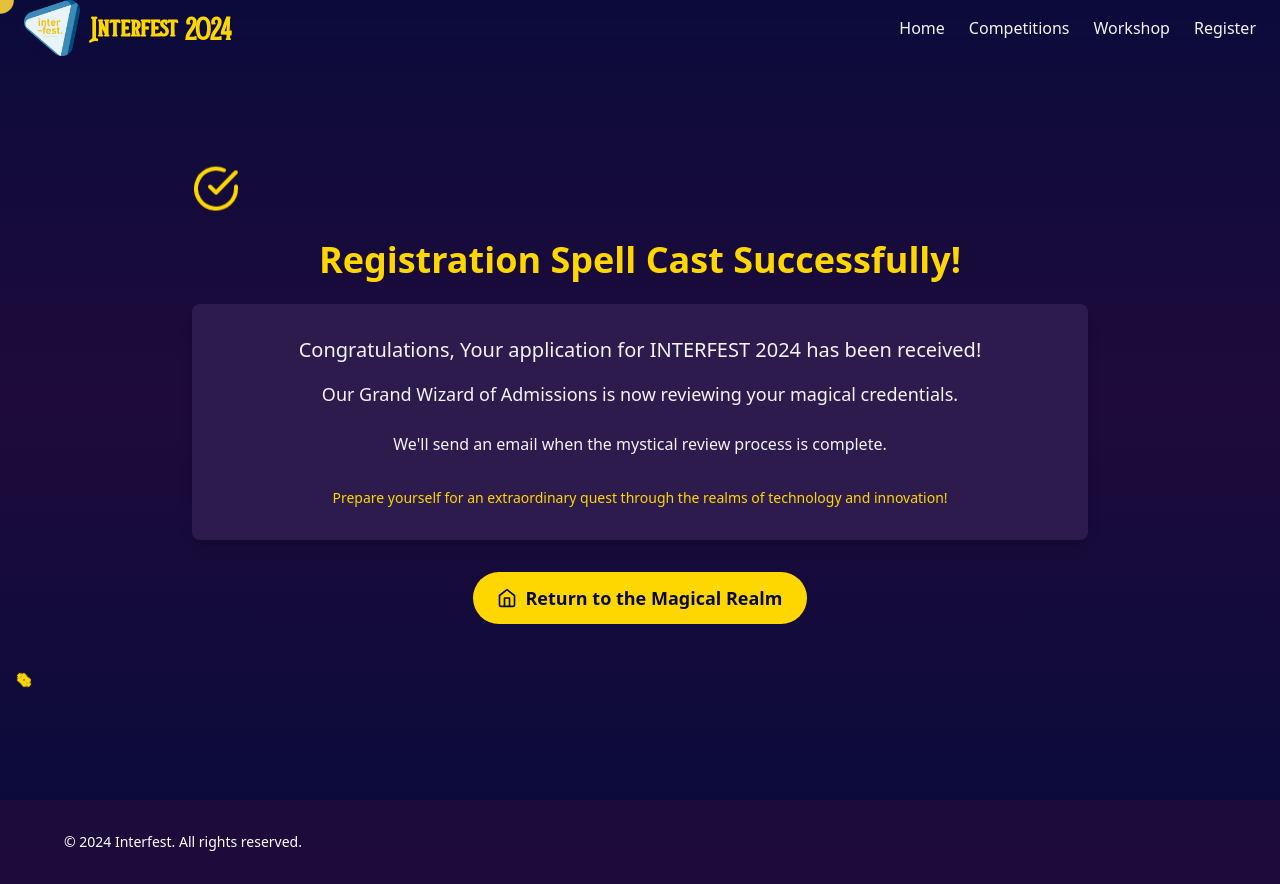
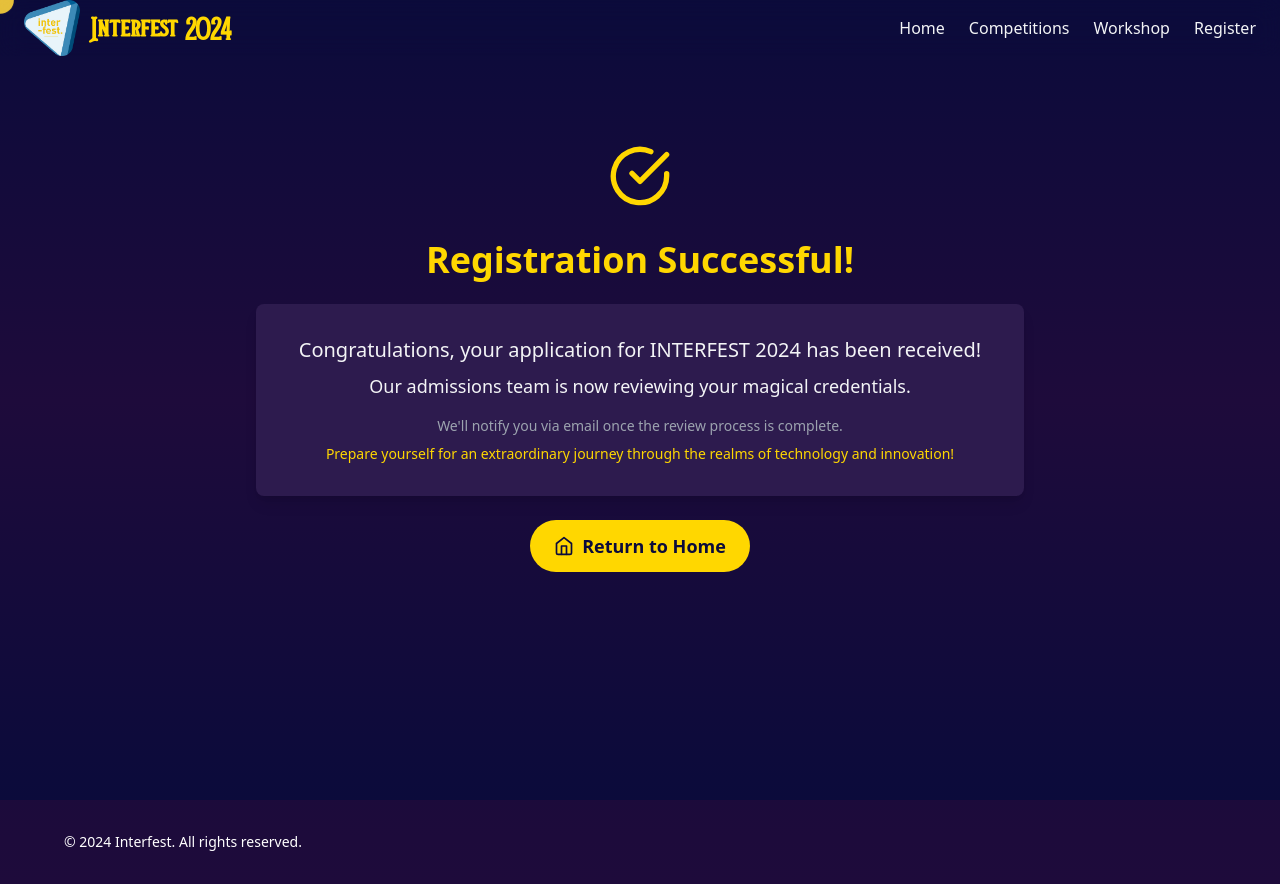
Before and after one commit to Wisnusat/interfest2024, a Next.js app: page /success in a window 1280 px wide. Built offline with nearby package versions, Linux system fonts and the light colour scheme.

Commit message:
refined success + add batch + max teamName length 30c

```diff
--- a/app/success/page.tsx
+++ b/app/success/page.tsx
@@ -2,50 +2,11 @@
 
 import React, { useEffect, useState } from 'react'
 import { motion } from 'framer-motion'
-import { SparklesIcon, CheckCircleIcon, HomeIcon } from 'lucide-react'
+import { CheckCircleIcon, HomeIcon } from 'lucide-react'
 import Link from 'next/link'
 import Header from '@/components/ui/header'
 
-const FloatingIcon = ({ icon: Icon, ...props }: any) => (
-  <motion.div
-    className="absolute z-10"
-    animate={{
-      y: [0, -10, 0],
-      rotate: [0, 5, -5, 0],
-    }}
-    transition={{
-      duration: 6,
-      repeat: Infinity,
-      ease: "easeInOut",
-    }}
-    {...props}
-  >
-    <Icon className="text-[#FFD700] w-12 h-12" />
-  </motion.div>
-)
-
-const MagicSparkle = ({ delay = 0 }) => (
-  <motion.div
-    className="absolute"
-    initial={{ scale: 0, rotate: 0 }}
-    animate={{
-      scale: [0, 1, 0],
-      rotate: [0, 180, 360],
-      opacity: [0, 1, 0],
-    }}
-    transition={{
-      duration: 2,
-      repeat: Infinity,
-      ease: "easeInOut",
-      times: [0, 0.5, 1],
-      delay: delay,
-    }}
-  >
-    <SparklesIcon className="text-[#FFD700] w-4 h-4" />
-  </motion.div>
-)
-
-export default function SuccessPage() {
+const SuccessPage = () => {
   const [cursorPosition, setCursorPosition] = useState({ x: 0, y: 0 })
 
   useEffect(() => {
@@ -57,7 +18,8 @@ export default function SuccessPage() {
   }, [])
 
   return (
-    <div className="bg-gradient-to-b from-[#0B0B3B] via-[#1E0B3B] to-[#0B0B3B] min-h-screen text-gray-100 font-sans overflow-x-hidden py-20 px-4">
+    <div className="bg-gradient-to-b from-[#0B0B3B] via-[#1E0B3B] to-[#0B0B3B] min-h-screen text-gray-100 font-sans overflow-hidden py-20 px-4">
+      {/* Cursor Animation */}
       <motion.div
         className="fixed w-6 h-6 bg-[#FFD700] rounded-full pointer-events-none z-50 mix-blend-difference"
         style={{
@@ -77,45 +39,57 @@ export default function SuccessPage() {
 
       <Header />
 
-      <div className="max-w-4xl mx-auto pt-20 pb-12 text-center">
-        <FloatingIcon icon={CheckCircleIcon} className="mb-8" />
+      <div className="max-w-3xl mx-auto pt-16 text-center space-y-6">
+        {/* Success Icon */}
+        <motion.div
+          className="mb-8 text-[#FFD700]"
+          initial={{ opacity: 0, scale: 0.8 }}
+          animate={{ opacity: 1, scale: 1 }}
+          transition={{ duration: 0.8 }}
+        >
+          <CheckCircleIcon className="w-16 h-16 mx-auto" />
+        </motion.div>
+
+        {/* Success Title */}
         <motion.h1
-          className="text-4xl font-bold text-[#FFD700] mb-6"
+          className="text-4xl font-bold text-[#FFD700]"
           initial={{ opacity: 0, y: -20 }}
           animate={{ opacity: 1, y: 0 }}
           transition={{ duration: 0.8 }}
         >
-          Registration Spell Cast Successfully!
+          Registration Successful!
         </motion.h1>
+
+        {/* Success Message */}
         <motion.div
           className="bg-[#2D1B4E] p-8 rounded-lg shadow-lg"
           initial={{ opacity: 0, scale: 0.9 }}
           animate={{ opacity: 1, scale: 1 }}
           transition={{ duration: 0.8, delay: 0.2 }}
         >
-          <p className="text-xl mb-4">Congratulations, Your application for INTERFEST 2024 has been received!</p>
-          <p className="text-lg mb-6">Our Grand Wizard of Admissions is now reviewing your magical credentials.</p>
-          <p className="text-md">We'll send an email when the mystical review process is complete.</p>
-          <div className="mt-8">
-            <p className="text-sm text-[#FFD700]">Prepare yourself for an extraordinary quest through the realms of technology and innovation!</p>
-          </div>
+          <p className="text-xl mb-2 font-medium">Congratulations, your application for INTERFEST 2024 has been received!</p>
+          <p className="text-lg mb-4">Our admissions team is now reviewing your magical credentials.</p>
+          <p className="text-sm text-gray-400 mb-2">We'll notify you via email once the review process is complete.</p>
+          <p className="text-sm text-[#FFD700] font-medium">
+            Prepare yourself for an extraordinary journey through the realms of technology and innovation!
+          </p>
         </motion.div>
+
+        {/* Return Button */}
         <motion.div
           initial={{ opacity: 0, y: 20 }}
           animate={{ opacity: 1, y: 0 }}
           transition={{ duration: 0.8, delay: 0.4 }}
-          className="mt-8"
+          className="mt-6"
         >
-          <Link href="/" className="inline-flex items-center px-6 py-3 text-lg font-semibold text-[#0B0B3B] bg-[#FFD700] rounded-full hover:bg-[#FFA500] transition-colors duration-300">
+          <Link href="/" className="inline-flex items-center px-6 py-3 text-lg font-semibold text-[#0B0B3B] bg-[#FFD700] rounded-full hover:bg-[#FFA500] transition duration-300">
             <HomeIcon className="w-5 h-5 mr-2" />
-            Return to the Magical Realm
+            Return to Home
           </Link>
         </motion.div>
       </div>
-
-      {[...Array(20)].map((_, i) => (
-        <MagicSparkle key={i} delay={i * 0.1} />
-      ))}
     </div>
   )
 }
+
+export default SuccessPage
```
Also changed, not shown: app/register/page.tsx (+193 -22 lines).
